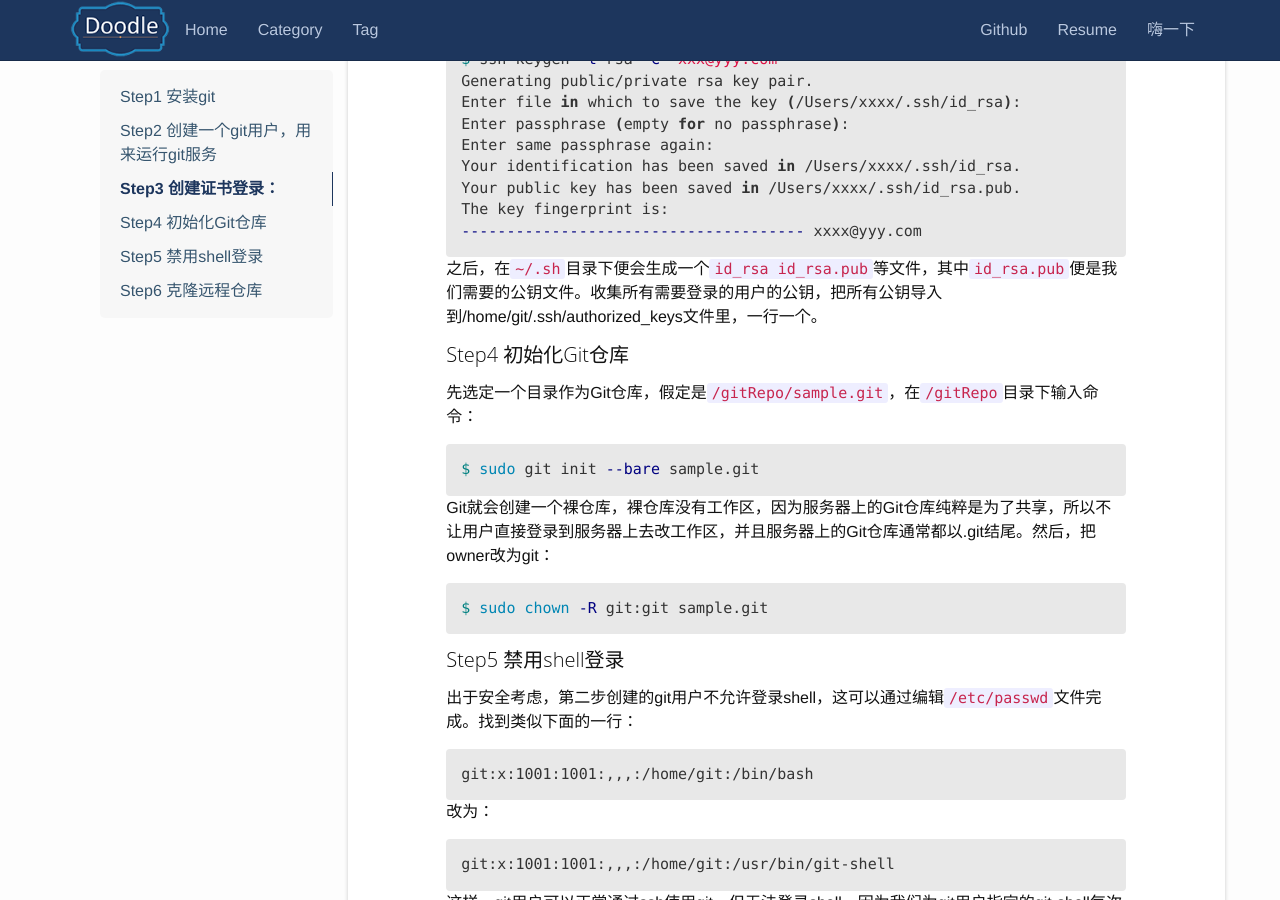
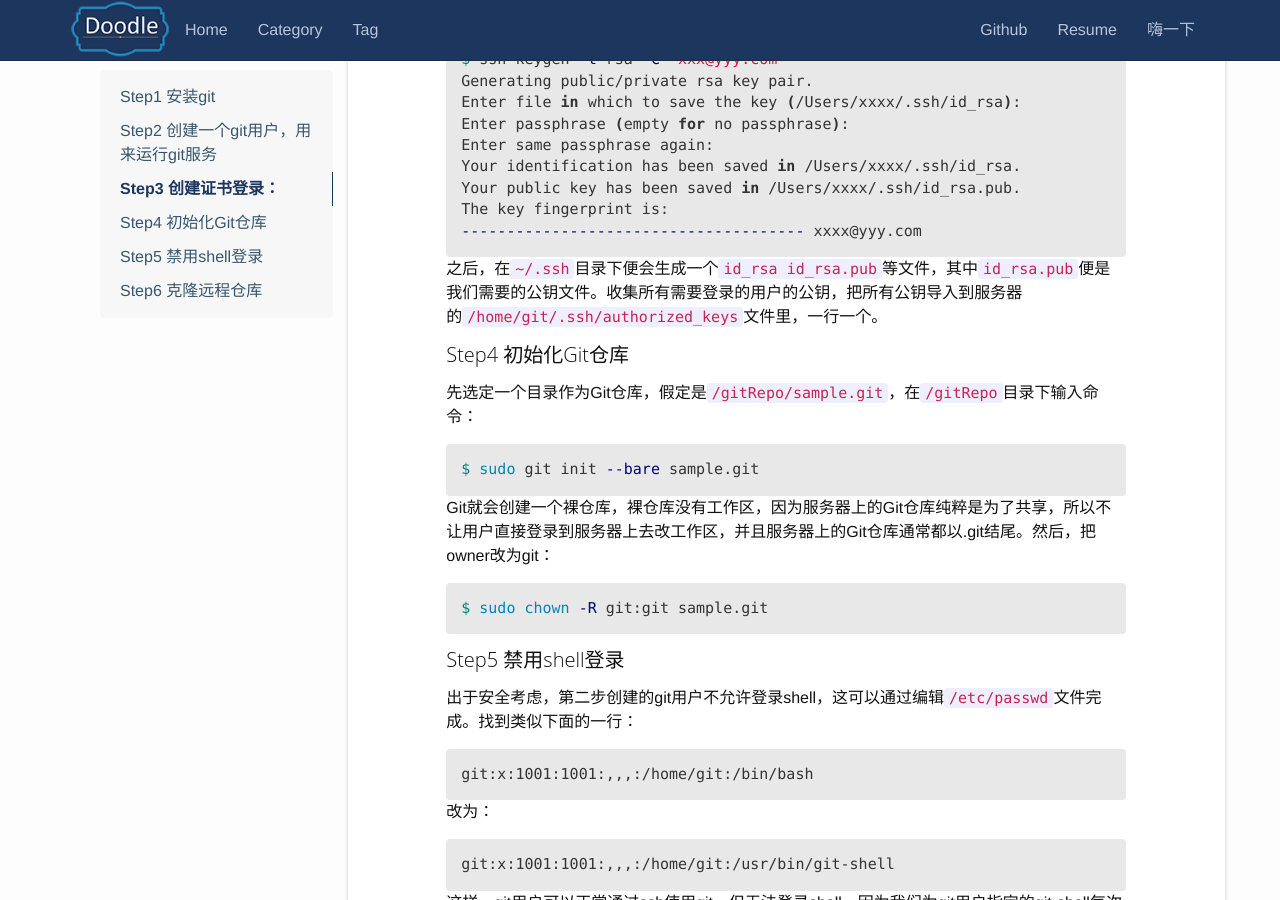
Before and after one commit to doodle777/doodle777.github.io, a Jekyll site: the page built from _posts/2017/2017-08-31-搭建Git服务器.md, in a window 1280 px wide and 900 px high, scrolled down 681 px. Built offline with Jekyll 4.4.1, drawn with Linux system fonts in a browser that asks for light colours; comment, search, counter and statistics services are not loaded.

Commit message:
Update Blog 2017/08/31

````diff
--- a/_posts/2017/2017-08-31-搭建Git服务器.md
+++ b/_posts/2017/2017-08-31-搭建Git服务器.md
@@ -42,7 +42,7 @@ Your public key has been saved in /Users/xxxx/.ssh/id_rsa.pub.
 The key fingerprint is:
 -------------------------------------- xxxx@yyy.com
 ```
-之后，在```~/.sh```目录下便会生成一个```id_rsa  id_rsa.pub```等文件，其中```id_rsa.pub```便是我们需要的公钥文件。收集所有需要登录的用户的公钥，把所有公钥导入到/home/git/.ssh/authorized_keys文件里，一行一个。
+之后，在```~/.ssh```目录下便会生成一个```id_rsa  id_rsa.pub```等文件，其中```id_rsa.pub```便是我们需要的公钥文件。收集所有需要登录的用户的公钥，把所有公钥导入到服务器的```/home/git/.ssh/authorized_keys```文件里，一行一个。
 
 #### Step4 初始化Git仓库
 
````
